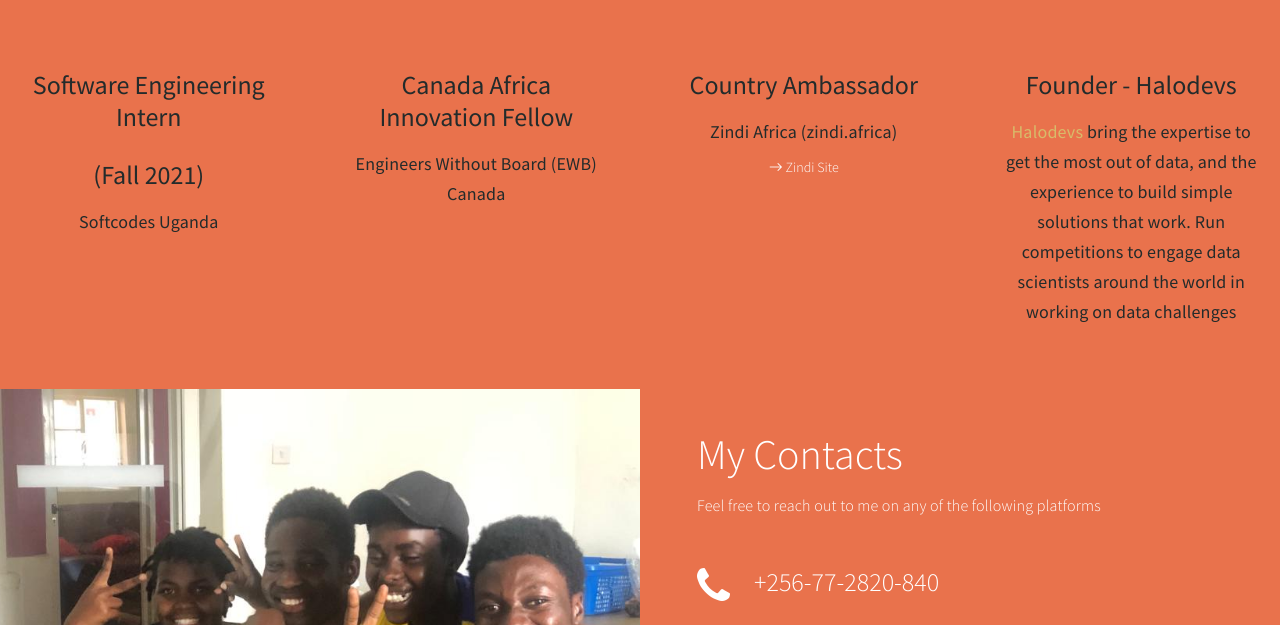
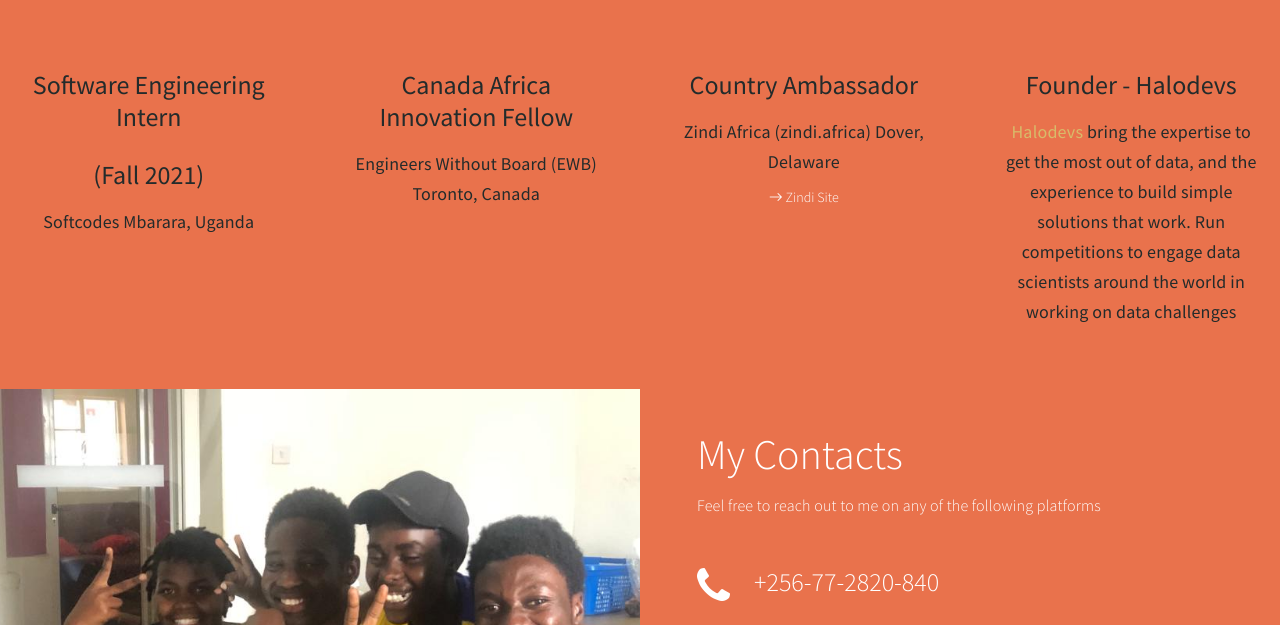
Before and after one commit to kuyesu/kuyesu.github.io, a plain HTML site: page index.html in a window 1280 px wide. Shown: the part 1323-1948 px from the top of the page. Drawn offline with nearby package versions, Linux system fonts and the light colour scheme.

Commit message:
add the date and place of intern

```diff
--- a/index.html
+++ b/index.html
@@ -191,7 +191,7 @@ http://www.templatemo.com/tm-498-stimulus
 
                               <h3><strong>Software Engineering Intern </strong></h3>
 			    <h3><strong>(Fall 2021) </strong></h3>
-                              <p><strong>Softcodes Uganda</strong></p>
+                              <p><strong>Softcodes Mbarara, Uganda</strong></p>
                     </div>
                </div>
 
@@ -199,7 +199,7 @@ http://www.templatemo.com/tm-498-stimulus
                     <div class="wow  color-white service-thumb" data-wow-delay="1.2s">
 
                               <h3><strong>Canada Africa Innovation Fellow</strong></h3>
-                              <p><strong>Engineers Without Board (EWB) Canada</strong></p>
+                              <p><strong>Engineers Without Board (EWB) Toronto, Canada</strong></p>
                     </div>
                </div>
 
@@ -207,7 +207,7 @@ http://www.templatemo.com/tm-498-stimulus
                     <div class="wow  color-white service-thumb" data-wow-delay="0.8s">
 
                               <h3><strong>Country Ambassador</strong></h3>
-                              <p><strong> Zindi Africa (zindi.africa)</strong></p>
+                              <p><strong> Zindi Africa (zindi.africa) Dover, Delaware</strong></p>
                               <i class="bi bi-arrow-right"></i>
                               <a href="http://zindi.africa" style="color: white;font-family: 'Source Sans Pro';"> Zindi Site</a>
                     </div>
```
